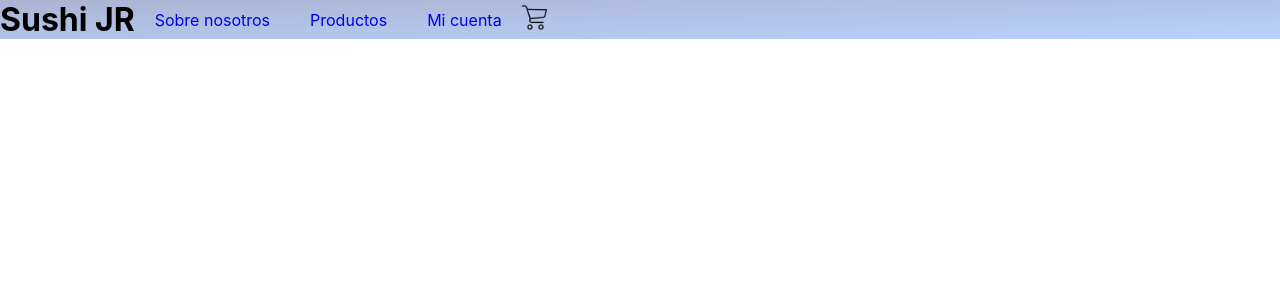
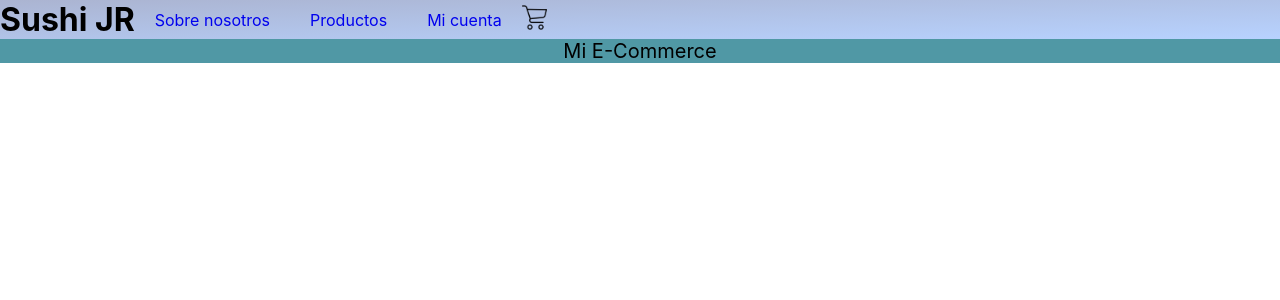
Before and after one commit to joreyza/coder-project, a React (Create React App) app: page / in a window 1280 px wide. Shown: the top 300 px of the page. Built offline with nearby package versions, Linux system fonts and the light colour scheme.

Commit message:
se crea el componente ItemListConta iner y de pone dentro de App, debajo de la Navbar. Tiene su respectivo archivo css de estilo

```diff
--- a/src/App.js
+++ b/src/App.js
@@ -1,10 +1,14 @@
 
 import './App.css';
+import ItemListContainer from './components/itemListContainer/ItemListContainer';
 import {Navbar} from './components/navbar/Navbar';
 
 function App() {
   return (
+    <div className='app'>
     <Navbar />
+    <ItemListContainer greeting = "Mi E-Commerce" />
+    </div>
   );
 }
 
--- /dev/null
+++ b/src/components/itemListContainer/ItemListContainer.css
@@ -0,0 +1,5 @@
+.listaCont {
+    background-color: rgb(80, 152, 165);
+    text-align: center;
+    font-size: 20px;
+}
--- /dev/null
+++ b/src/components/itemListContainer/ItemListContainer.js
@@ -0,0 +1,11 @@
+import './ItemListContainer.css';
+
+const ItemListContainer = (props) =>{
+    return (
+<div >
+    <p className='listaCont'>{props.greeting}</p>
+</div>
+    )
+}
+
+export default ItemListContainer
--- a/src/components/navbar/CartWidget.js
+++ b/src/components/navbar/CartWidget.js
@@ -4,7 +4,7 @@ import carrito from "../../img/cart.png";
 const CartWidget = () => {
     return (
             <div>
-                <img src={carrito} className='carro'alt='carro de compras'/>
+                <img src={carrito} className='carro' alt='carro de compras'/>
             </div>
             )
 };
```
